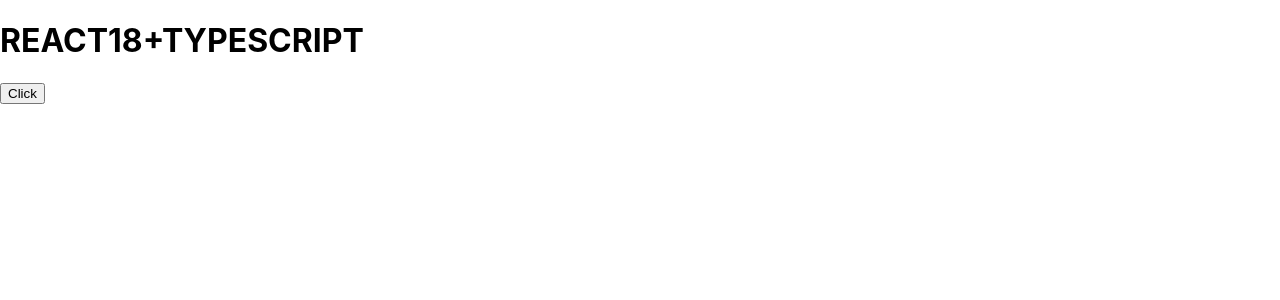
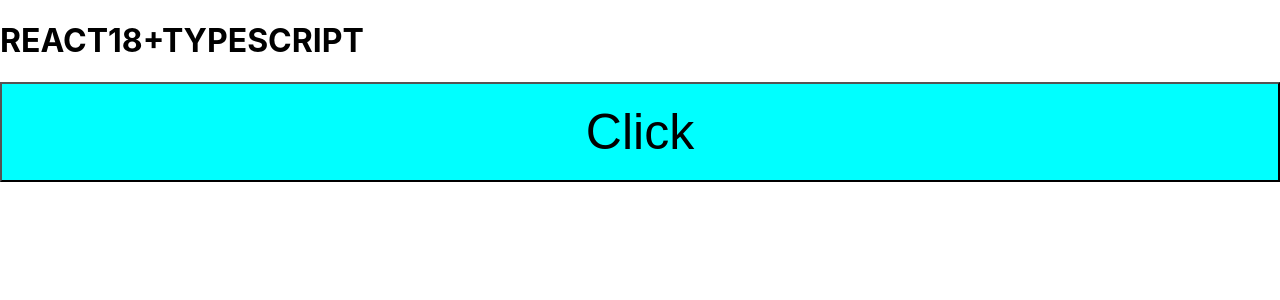
Before and after one commit to m4rkbello/REACTJS18-TYPESCRIPT, a React (Create React App) app in the folder masterclass/: page / in a window 1280 px wide. Shown: the top 300 px of the page. Built offline with nearby package versions, Linux system fonts and the light colour scheme.

Commit message:
ADD STYLES AND CLASS IN COMPONENT

```diff
--- a/masterclass/src/components/button/index.tsx
+++ b/masterclass/src/components/button/index.tsx
@@ -1,22 +1,30 @@
 import React from "react";
-
 
 interface IButtonProps {
     children: React.ReactNode;
     onClick: () => void;
+    //optional = ?
+    type?: "primary" | "default";
 }
 
-
-export const Button: React.FC <IButtonProps> = ({children, onClick}) => {
-
+export const Button: React.FC <IButtonProps> =
+ ({children, onClick, type}) => {
     //FUCNTION
     const handleClickBtn = () => {
         console.log("CLICKED!");
     };
 
+    const className = type === "primary" ? "btn-primary" : "";
+
     return(
     <React.Fragment>
-        <button onClick={onClick}>{children}</button>
+        <button
+            // style={{
+            //    height: '20px',
+            //  }}
+            className={className}
+            onClick={onClick}>{children}
+        </button>
     </React.Fragment>
     );
 };
```
